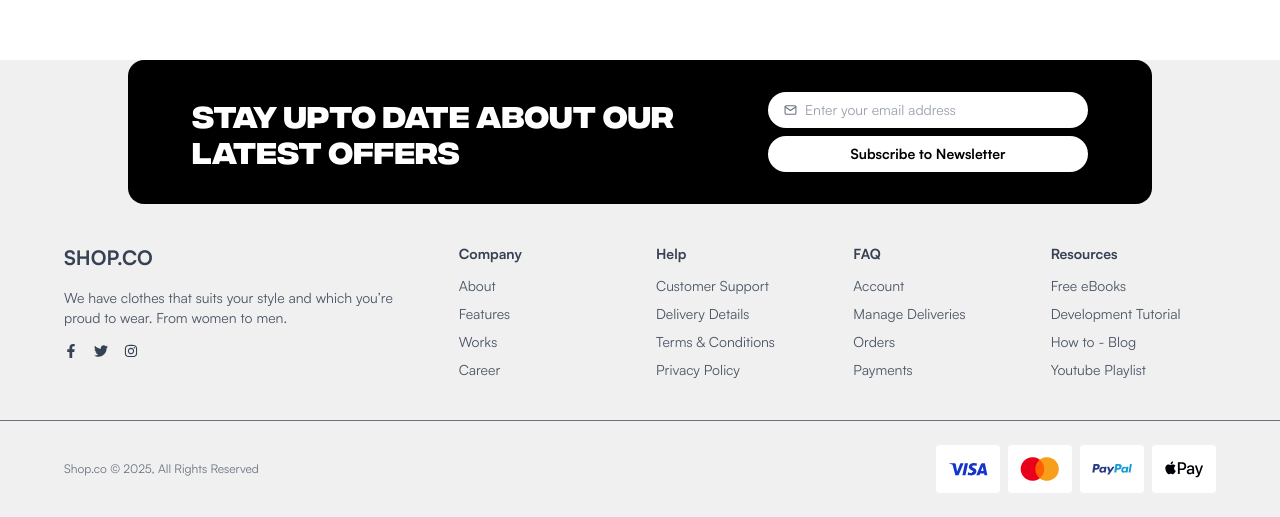
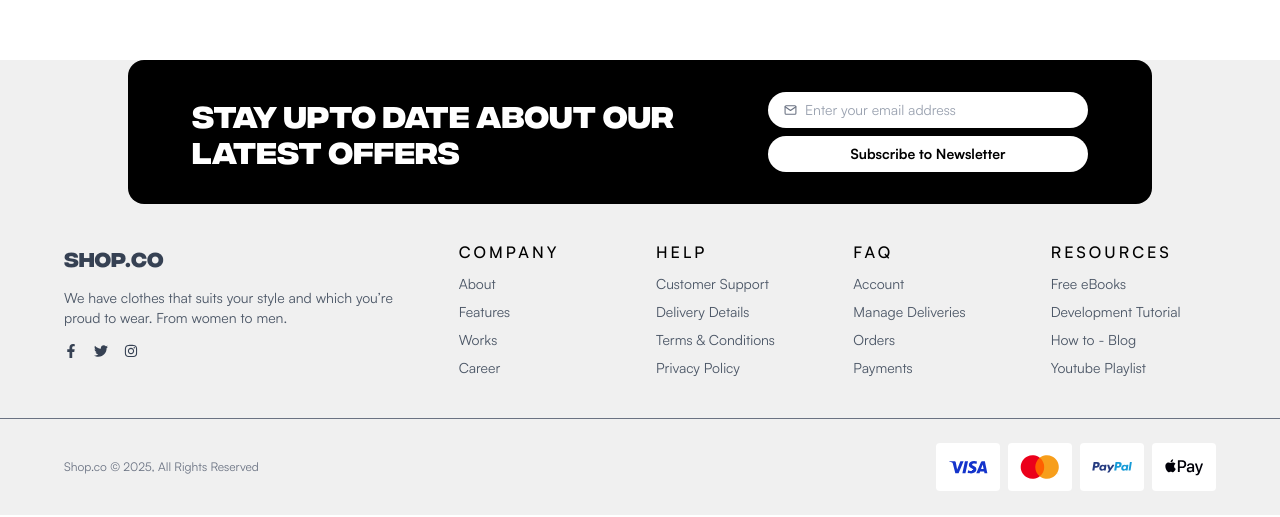
Before and after one commit to namanajmera/ecommerce-web-app, a Next.js app: page / in a window 1280 px wide. Shown: the part 717-1234 px from the top of the page. Built offline with nearby package versions, Linux system fonts and the light colour scheme.

Commit message:
Added: Footer Component done.

```diff
--- a/src/components/FooterComponent/Footer.tsx
+++ b/src/components/FooterComponent/Footer.tsx
@@ -50,7 +50,7 @@ const Footer = () => {
             <div className="max-w-screen-xl mx-auto px-4 md:px-16 py-10 grid grid-cols-2 md:grid-cols-6 gap-8">
                 {/* Logo & Description */}
                 <div className="col-span-2 space-y-4">
-                    <h3 className="text-xl font-bold">SHOP.CO</h3>
+                    <h3 className="text-xl font-bold font-secondry">SHOP.CO</h3>
                     <p className="text-gray-600">
                         We have clothes that suits your style and which you’re proud to
                         wear. From women to men.
@@ -65,7 +65,7 @@ const Footer = () => {
                 {/* Link Columns */}
                 {footerData.map((section) => (
                     <div key={section.title}>
-                        <h4 className="font-semibold mb-3">{section.title}</h4>
+                        <h4 className="mb-3 font-medium text-base leading-[112%] tracking-[0.19em] uppercase text-black">{section.title}</h4>
                         <ul className="space-y-2 text-sm text-gray-600">
                             {section.links.map((link) => (
                                 <li key={link} className="hover:text-black cursor-pointer">{link}</li>
```
